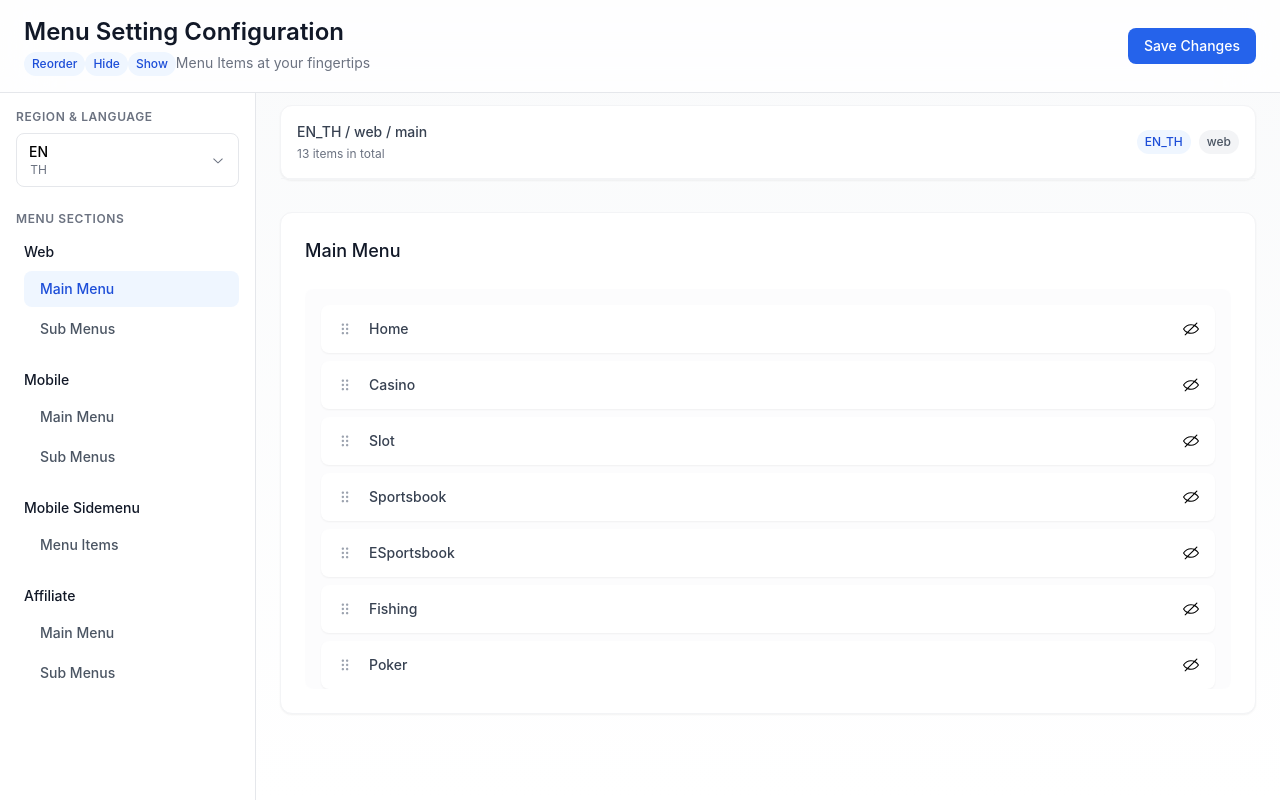
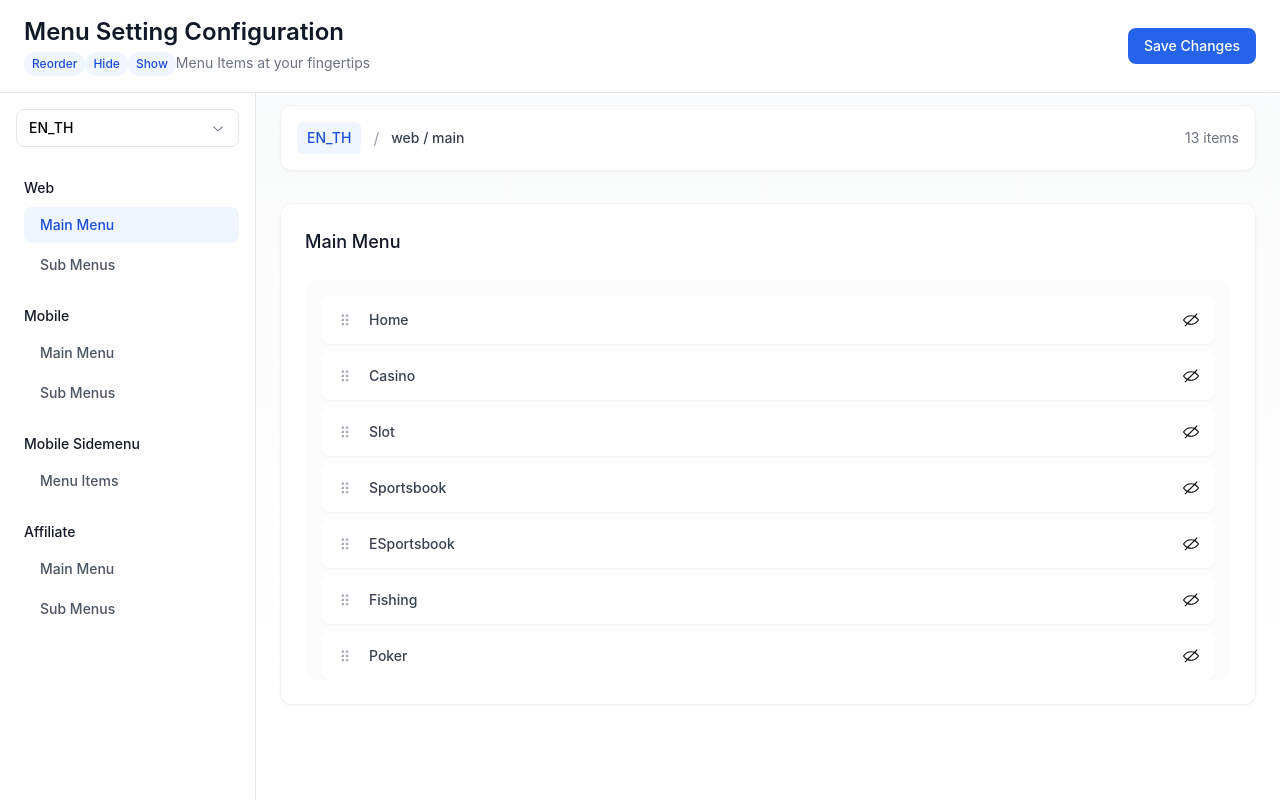
Before and after one commit to jjfong-zch/config-master, a React (Vite) app: page / in a window 1280 px wide. Built offline with nearby package versions, Linux system fonts and the light colour scheme.

Commit message:
remove redundant info

```diff
--- a/src/components/molecules/LanguageSelect.tsx
+++ b/src/components/molecules/LanguageSelect.tsx
@@ -22,19 +22,9 @@ export const LanguageSelect = React.memo(
         >
           <Select.Value>
             {value === "ALL" ? (
-              <span className="flex flex-col">
-                <span className="font-medium">ALL Languages</span>
-                <span className="text-xs text-gray-500">
-                  Reference: {referenceLanguage}
-                </span>
-              </span>
+              <span className="font-medium">All Languages</span>
             ) : (
-              <span className="flex flex-col">
-                <span className="font-medium">{value.split("_")[0]}</span>
-                <span className="text-xs text-gray-500">
-                  {value.split("_")[1]}
-                </span>
-              </span>
+              <span className="font-medium">{value}</span>
             )}
           </Select.Value>
           <Select.Icon>
@@ -62,20 +52,11 @@ export const LanguageSelect = React.memo(
                   data-[state=checked]:bg-blue-50"
                 >
                   <Select.ItemText>
-                    <div className="flex flex-col">
-                      {lang === "ALL" ? (
-                        <span className="font-medium">ALL Languages</span>
-                      ) : (
-                        <>
-                          <span className="font-medium">
-                            {lang.split("_")[0]}
-                          </span>
-                          <span className="text-xs text-gray-500">
-                            {lang.split("_")[1]}
-                          </span>
-                        </>
-                      )}
-                    </div>
+                    {lang === "ALL" ? (
+                      <span className="font-medium">All Languages</span>
+                    ) : (
+                      <span className="font-medium">{lang}</span>
+                    )}
                   </Select.ItemText>
                 </Select.Item>
               ))}
--- a/src/components/organisms/Sidebar.tsx
+++ b/src/components/organisms/Sidebar.tsx
@@ -1,9 +1,9 @@
 import { LanguageSelect } from "../molecules/LanguageSelect";
 import { SideNavItem } from "../molecules/SideNavItem";
-// import { Dispatch } from "@reduxjs/toolkit";
 import { setActiveSection, setActiveView } from "../../store/menuSlice";
 import { useAppSelector, useAppDispatch } from "../../store/hooks";
 import { RootState } from "../../store/store";
+
 interface SideProps {
   languages: string[];
   onLanguageChange: (newLanguage: string) => void;
@@ -44,22 +44,14 @@ export const Sidebar = ({ languages, onLanguageChange }: SideProps) => {
   );
 
   return (
-    <div className="h-full flex flex-col">
-      <div className="mb-6">
-        <h3 className="text-xs font-semibold text-gray-500 uppercase tracking-wider mb-2">
-          Region & Language
-        </h3>
-        <LanguageSelect
-          languages={languages}
-          value={activeLanguage}
-          onChange={onLanguageChange}
-        />
-      </div>
+    <div className="h-full flex flex-col space-y-6">
+      <LanguageSelect
+        languages={languages}
+        value={activeLanguage}
+        onChange={onLanguageChange}
+      />
 
       <div className="flex-1 overflow-hidden">
-        <h3 className="text-xs font-semibold text-gray-500 uppercase tracking-wider mb-2">
-          Menu Sections
-        </h3>
         <div className="space-y-4 overflow-y-auto pr-2 scrollbar-hide">
           {Object.entries(SECTION_GROUPS).map(
             ([sectionKey, { label, types }]) => (
--- a/src/components/templates/MenuLayout.tsx
+++ b/src/components/templates/MenuLayout.tsx
@@ -32,25 +32,23 @@ export const MenuLayout = ({
       <div className="flex-1 ml-64">
         <div className="max-w-5xl mx-auto px-6 py-8">
           <Card className="mb-8">
-            <div className="p-4 border-b border-gray-100">
+            <div className="p-4">
               <div className="flex items-center justify-between">
-                <div>
-                  <h2 className="text-sm font-medium text-gray-700">
-                    {currentSection.language} / {currentSection.section}
-                    {currentSection.view && ` / ${currentSection.view}`}
-                  </h2>
-                  <p className="text-xs text-gray-500 mt-1">
-                    {currentSection.itemCount} items in total
-                  </p>
-                </div>
-                <div className="flex items-center gap-2">
-                  <span className="px-2 py-1 text-xs font-medium bg-blue-50 text-blue-700 rounded-full">
+                <div className="flex items-center gap-3">
+                  <span className="px-2.5 py-1.5 text-sm font-medium bg-blue-50 text-blue-700 rounded-md">
                     {currentSection.language}
                   </span>
-                  <span className="px-2 py-1 text-xs font-medium bg-gray-100 text-gray-600 rounded-full">
+                  <span className="text-gray-400">/</span>
+                  <span className="text-sm font-medium text-gray-700">
                     {currentSection.section}
+                    {currentSection.view && ` / ${currentSection.view}`}
                   </span>
                 </div>
+                {currentSection.itemCount !== undefined && (
+                  <span className="text-sm text-gray-500">
+                    {currentSection.itemCount} items
+                  </span>
+                )}
               </div>
             </div>
           </Card>
```
